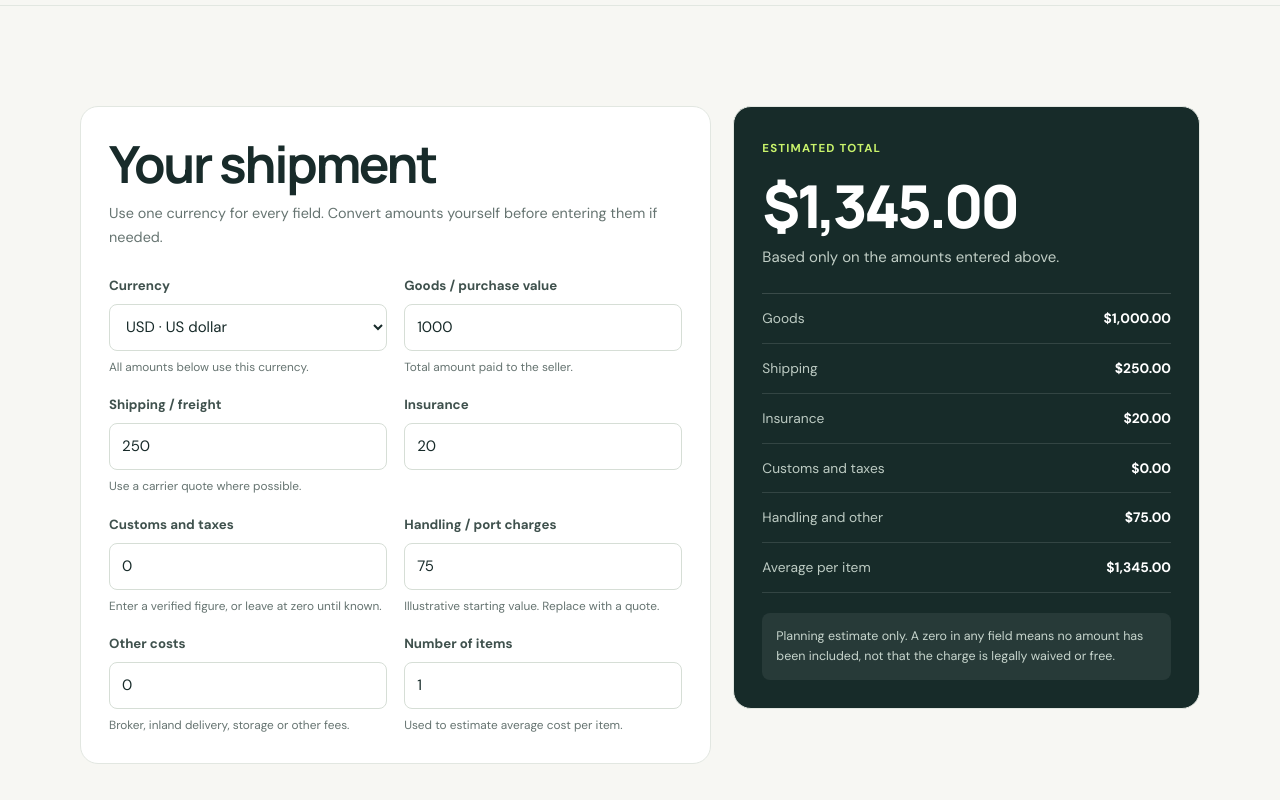
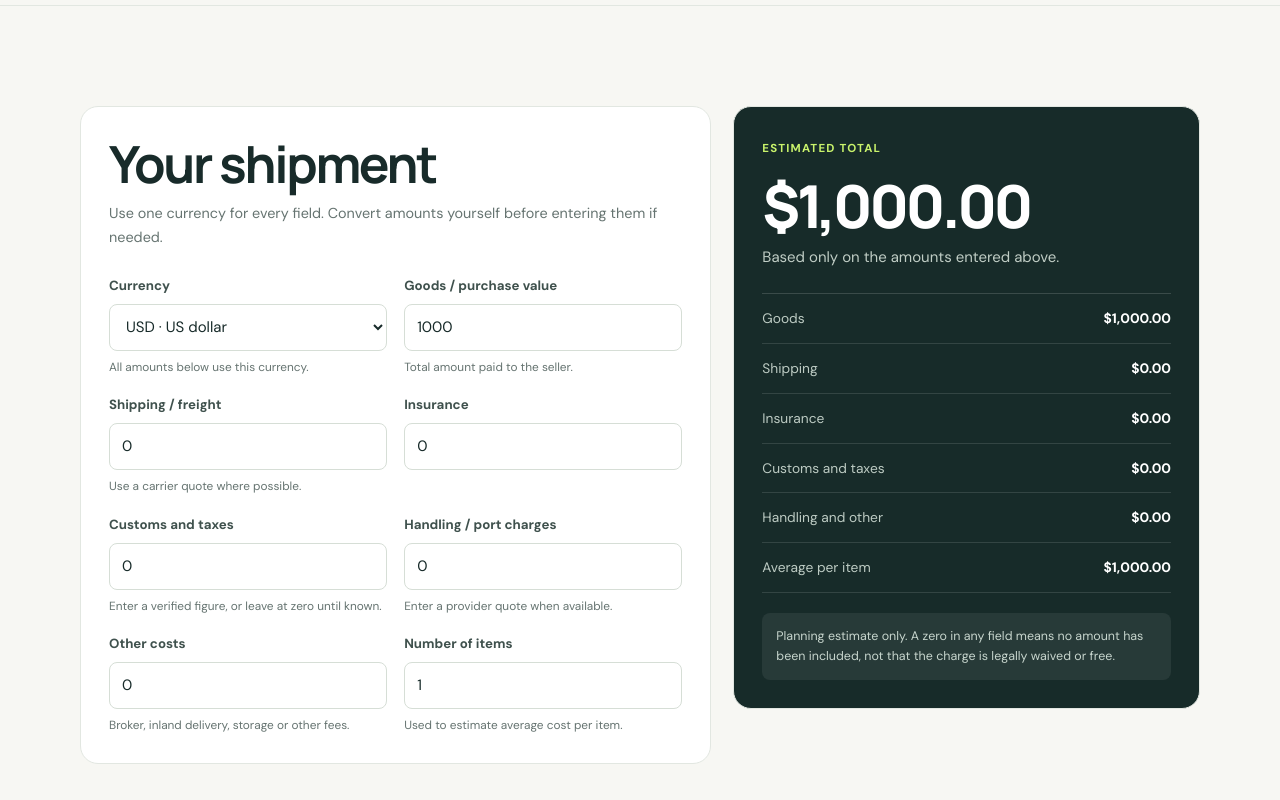
Before and after one commit to GIORGIO2032Q4E/portavero, a Next.js app: page /calculator in a window 1280 px wide. Shown: the part 482-1282 px from the top of the page. Built offline with nearby package versions, Linux system fonts and the light colour scheme; no server answers.

Commit message:
fix: use accessible calculator labels and avoid assumed costs

```diff
--- a/src/app/calculator/page.tsx
+++ b/src/app/calculator/page.tsx
@@ -5,13 +5,13 @@ import { useMemo, useState } from "react";
 const money = (value: number, currency: string) =>
   new Intl.NumberFormat("en-US", { style: "currency", currency, maximumFractionDigits: 2 }).format(value);
 
-function NumberField({ label, value, onChange, hint, min = 0, step = "0.01" }: {
-  label: string; value: number; onChange: (value: number) => void; hint?: string; min?: number; step?: string;
+function NumberField({ id, label, value, onChange, hint, min = 0, step = "0.01" }: {
+  id: string; label: string; value: number; onChange: (value: number) => void; hint?: string; min?: number; step?: string;
 }) {
   return (
     <div className="field">
-      <label>{label}</label>
-      <input type="number" min={min} step={step} value={value} onChange={(event) => onChange(Math.max(0, Number(event.target.value) || 0))} />
+      <label htmlFor={id}>{label}</label>
+      <input id={id} type="number" min={min} step={step} value={value} onChange={(event) => onChange(Math.max(0, Number(event.target.value) || 0))} />
       {hint && <small>{hint}</small>}
     </div>
   );
@@ -20,10 +20,10 @@ function NumberField({ label, value, onChange, hint, min = 0, step = "0.01" }: {
 export default function CalculatorPage() {
   const [currency, setCurrency] = useState("USD");
   const [goods, setGoods] = useState(1000);
-  const [shipping, setShipping] = useState(250);
-  const [insurance, setInsurance] = useState(20);
+  const [shipping, setShipping] = useState(0);
+  const [insurance, setInsurance] = useState(0);
   const [customs, setCustoms] = useState(0);
-  const [handling, setHandling] = useState(75);
+  const [handling, setHandling] = useState(0);
   const [other, setOther] = useState(0);
   const [quantity, setQuantity] = useState(1);
 
@@ -58,13 +58,13 @@ export default function CalculatorPage() {
                 </select>
                 <small>All amounts below use this currency.</small>
               </div>
-              <NumberField label="Goods / purchase value" value={goods} onChange={setGoods} hint="Total amount paid to the seller." />
-              <NumberField label="Shipping / freight" value={shipping} onChange={setShipping} hint="Use a carrier quote where possible." />
-              <NumberField label="Insurance" value={insurance} onChange={setInsurance} />
-              <NumberField label="Customs and taxes" value={customs} onChange={setCustoms} hint="Enter a verified figure, or leave at zero until known." />
-              <NumberField label="Handling / port charges" value={handling} onChange={setHandling} hint="Illustrative starting value. Replace with a quote." />
-              <NumberField label="Other costs" value={other} onChange={setOther} hint="Broker, inland delivery, storage or other fees." />
-              <NumberField label="Number of items" value={quantity} onChange={setQuantity} min={1} step="1" hint="Used to estimate average cost per item." />
+              <NumberField id="goods" label="Goods / purchase value" value={goods} onChange={setGoods} hint="Total amount paid to the seller." />
+              <NumberField id="shipping" label="Shipping / freight" value={shipping} onChange={setShipping} hint="Use a carrier quote where possible." />
+              <NumberField id="insurance" label="Insurance" value={insurance} onChange={setInsurance} />
+              <NumberField id="customs" label="Customs and taxes" value={customs} onChange={setCustoms} hint="Enter a verified figure, or leave at zero until known." />
+              <NumberField id="handling" label="Handling / port charges" value={handling} onChange={setHandling} hint="Enter a provider quote when available." />
+              <NumberField id="other" label="Other costs" value={other} onChange={setOther} hint="Broker, inland delivery, storage or other fees." />
+              <NumberField id="quantity" label="Number of items" value={quantity} onChange={setQuantity} min={1} step="1" hint="Used to estimate average cost per item." />
             </div>
           </section>
           <aside className="panel result-panel" aria-live="polite">
```
